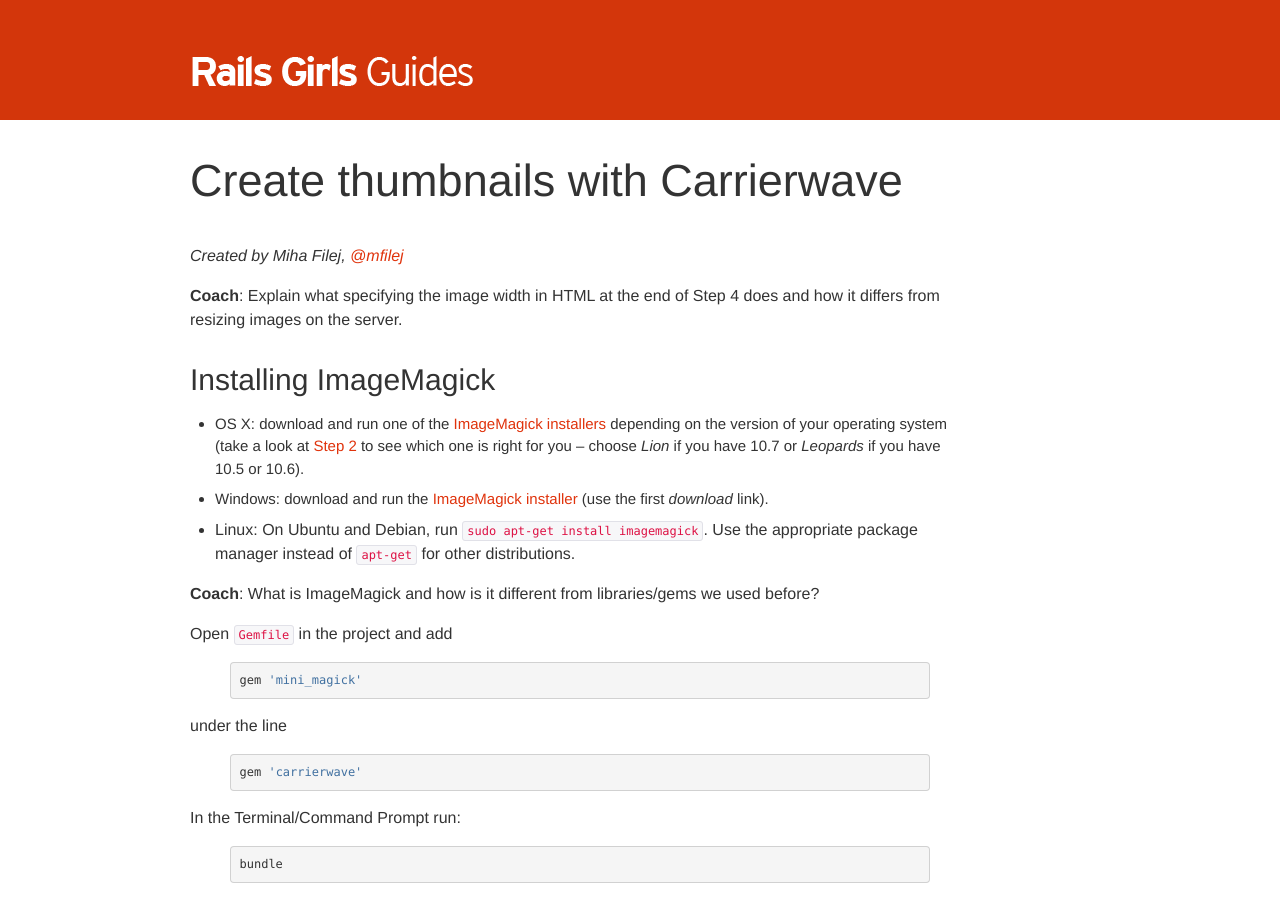
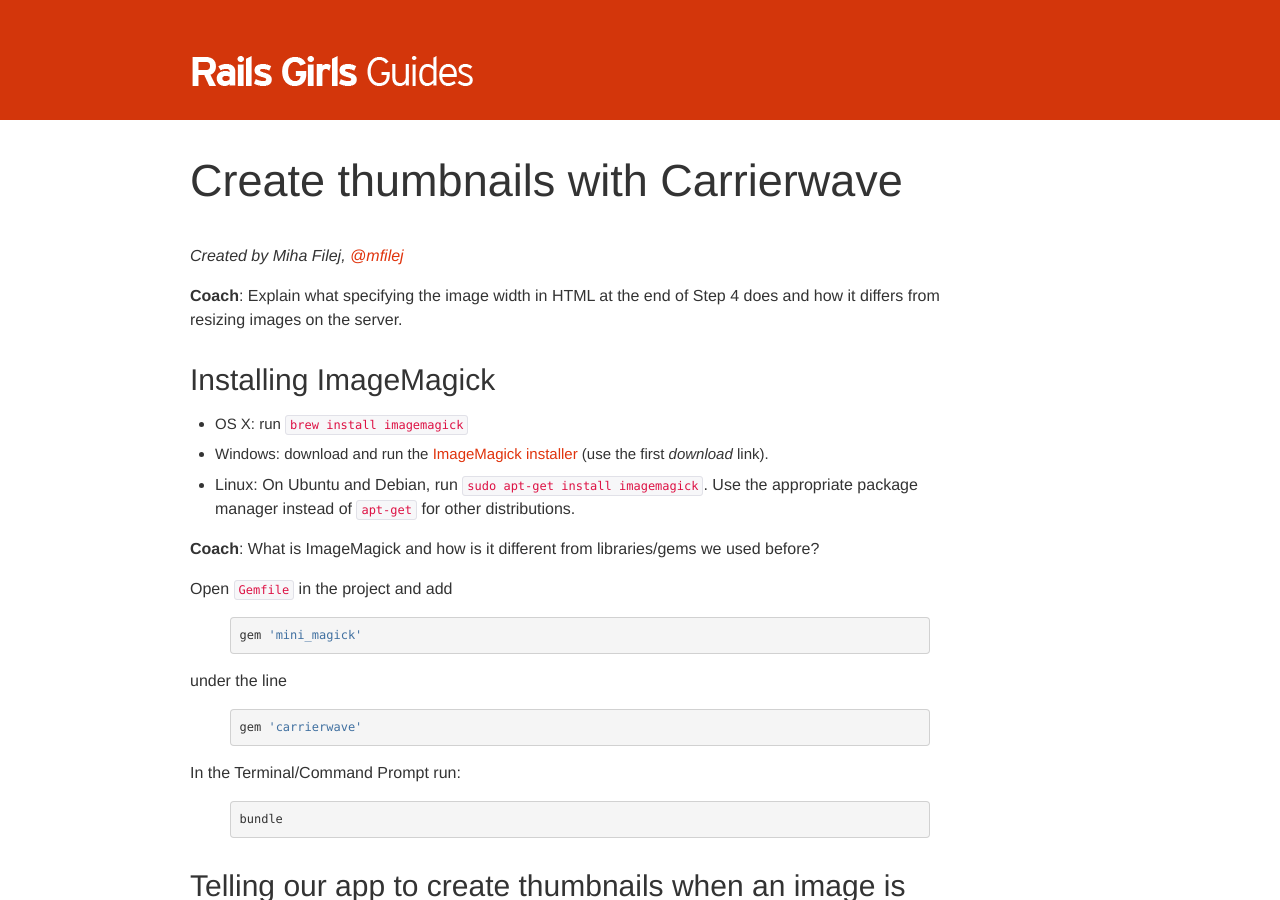
Before and after one commit to railsgirls/guides.railsgirls.com, a Jekyll site: the page built from _posts/2012-06-03-thumbnails.markdown, in a window 1280 px wide and 900 px high. Built offline with Jekyll 4.4.1, drawn with Linux system fonts in a browser that asks for light colours; Markdown is read by kramdown in place of the engine named in the settings.

Commit message:
Changes imagemagick OS X install to use Homebrew

```diff
--- a/_posts/2012-06-03-thumbnails.markdown
+++ b/_posts/2012-06-03-thumbnails.markdown
@@ -13,17 +13,12 @@
 
 ## Installing ImageMagick
 
-* OS X: download and run one of the [ImageMagick installers][im-osx] depending
-  on the version of your operating system (take a look at [Step 2][step2] to
-  see which one is right for you -- choose *Lion* if you have 10.7 or
-  *Leopards* if you have 10.5 or 10.6).
+* OS X: run `brew install imagemagick`
 * Windows: download and run the [ImageMagick installer][im-win] (use the first
   *download* link).
 * Linux: On Ubuntu and Debian, run `sudo apt-get install imagemagick`. Use the
   appropriate package manager instead of `apt-get` for other distributions.
 
-  [im-osx]: http://cactuslab.com/imagemagick/
-  [step2]:  http://guides.railsgirls.com/install/#setup_for_os_x_old
   [im-win]: http://www.imagemagick.org/script/binary-releases.php?ImageMagick=vkv0r0at8sjl5qo91788rtuvs3#windows
 
 __Coach__: What is ImageMagick and how is it different from libraries/gems we
```
